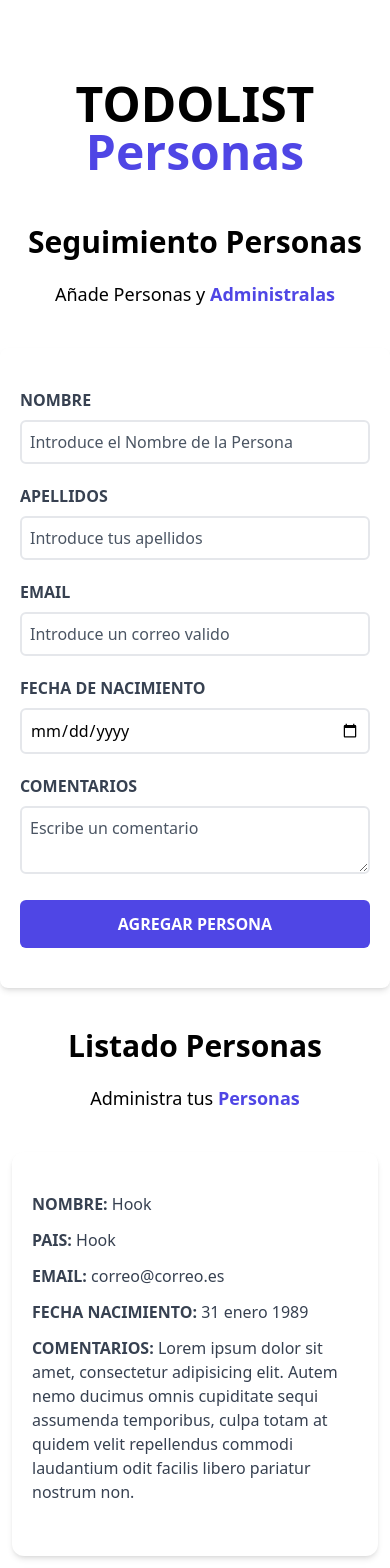
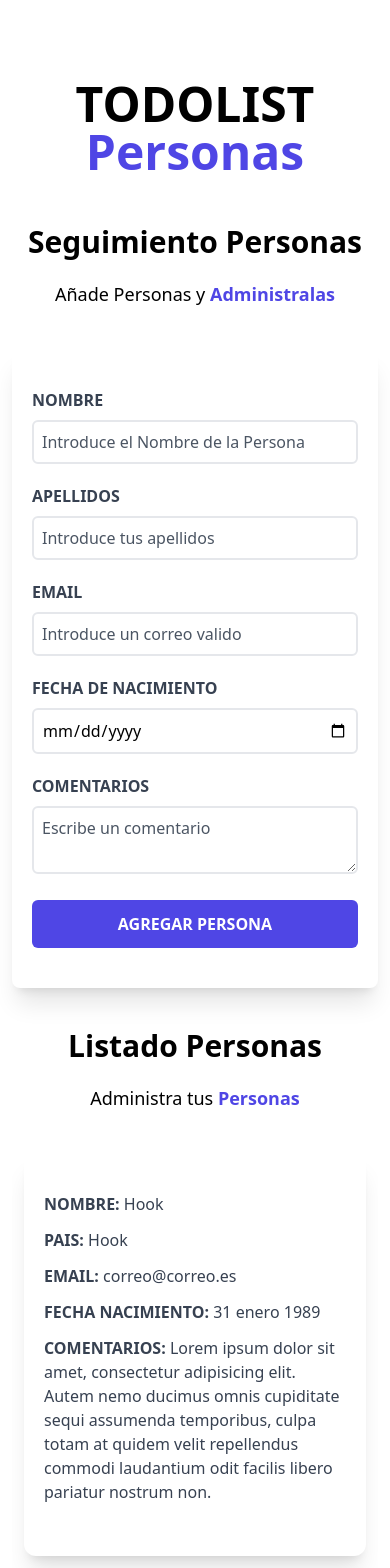
Before and after one commit to jgonzalez-89/react-TODO-application, a React (Vite) app: page / in a window 390 px wide. Shown: the top 1568 px of the page. Built offline with nearby package versions, Linux system fonts and the light colour scheme.

Commit message:
create new array whith handleSubmit

```diff
--- a/src/components/Formulario.jsx
+++ b/src/components/Formulario.jsx
@@ -4,6 +4,22 @@ import { useState, useEffect } from 'react'
 
 const Formulario = () => {
 	const [persona, setPersona] = useState("");
+  const [apellido, setApellido] = useState("");
+  const [email, setEmail] = useState("");
+  const [nacimiento, setNacimiento] = useState("");
+  const [comentario, setComentario] = useState("");
+
+
+  const handleSubmit = (e) => {
+    e.preventDefault();
+
+    // Validacion de formulario
+    if([persona, apellido, email, nacimiento, comentario].includes("")){
+      console.log("Hay al menos un campo vacio")
+    } else {
+      console.log("Todos llenos")
+    }
+  }
 
 	// modificando la variable a traves de una funcion
 	// const miPo = (e) => {
@@ -13,14 +29,16 @@ const Formulario = () => {
 
 
   return (
-    <div className="md:w-1/2 lg:w-2/5">
+    <div className="mx-3 md:w-1/2 lg:w-2/5">
       <h2 className="font-black text-3xl text-center">Seguimiento Personas</h2>
 
       <p className='text-lg mt-5 text-center mb-10'>Añade Personas y {""}
         <span className="text-indigo-600 font-bold">Administralas</span>
       </p>
 
-      <form className="bg-white shadow-md rounded-lg py-10 px-5 mb-10">
+      <form
+      onSubmit={handleSubmit}
+      className="bg-white shadow-xl rounded-lg py-10 px-5 mb-10">
         <div className='mb-5'>
           <label htmlFor='nombre' className='block text-gray-700 uppercase font-bold'>Nombre</label>
 
@@ -29,8 +47,8 @@ const Formulario = () => {
             type="text"
             placeholder="Introduce el Nombre de la Persona"
             className='border-2 w-full p-2 mt-2 placeholder-gray-600 rounded-md'
-			value={persona}
-			onChange={(e)=> setPersona(e.target.value)} /* aqui pongo la funcion mipo */
+            value={persona}
+            onChange={(e) => setPersona(e.target.value)} /* aqui pongo la funcion mipo */
           />
         </div>
 
@@ -42,6 +60,8 @@ const Formulario = () => {
             type="text"
             placeholder="Introduce tus apellidos"
             className='border-2 w-full p-2 mt-2 placeholder-gray-600 rounded-md'
+            value={apellido}
+            onChange={(e) => setApellido(e.target.value)}
           />
         </div>
 
@@ -53,6 +73,8 @@ const Formulario = () => {
             type="email"
             placeholder="Introduce un correo valido"
             className='border-2 w-full p-2 mt-2 placeholder-gray-600 rounded-md'
+            value={email}
+            onChange={(e) => setEmail(e.target.value)}
           />
         </div>
 
@@ -60,9 +82,11 @@ const Formulario = () => {
           <label htmlFor='fecha' className='block text-gray-700 uppercase font-bold'>Fecha de Nacimiento</label>
 
           <input
-            id='fecha'
+            id='nacimiento'
             type="date"
             className='border-2 w-full p-2 mt-2 placeholder-gray-600 rounded-md'
+            value={nacimiento}
+            onChange={(e) => setNacimiento(e.target.value)}
           />
         </div>
 
@@ -72,6 +96,8 @@ const Formulario = () => {
             id='comentarios'
             className='border-2 w-full p-2 mt-2 placeholder-gray-600 rounded-md'
             placeholder='Escribe un comentario'
+            value={comentario}
+            onChange={(e) => setComentario(e.target.value)}
           />
         </div>
 
--- a/src/components/ListadoPersonas.jsx
+++ b/src/components/ListadoPersonas.jsx
@@ -4,7 +4,7 @@ import Persona from './Persona'
 
 const ListadoPersonas = () => {
     return (
-        <div className="md:w-1/2 lg:w-3/5 md:h-screen overflow-y-scroll">
+        <div className="mx-3 md:w-1/2 lg:w-3/5 md:h-screen overflow-y-scroll">
             <h2 className='font-black text-3xl text-center'>Listado Personas</h2>
             <p className='text-lg mt-5 text-center mb-10'>
                 Administra tus {""}
--- a/src/components/Persona.jsx
+++ b/src/components/Persona.jsx
@@ -3,7 +3,7 @@ import React from 'react'
 const Persona = () => {
   return (
 
-          <div className='m-3 bg-white shadow-md px-5 py-10 rounded-xl'>
+          <div className='m-3 bg-white shadow-xl px-5 py-10 rounded-xl'>
               <p className='font-bold mb-3 text-gray-700 uppercase'>Nombre: {""}
                   <span className='font-normal normal-case'>Hook</span>
               </p>
```
